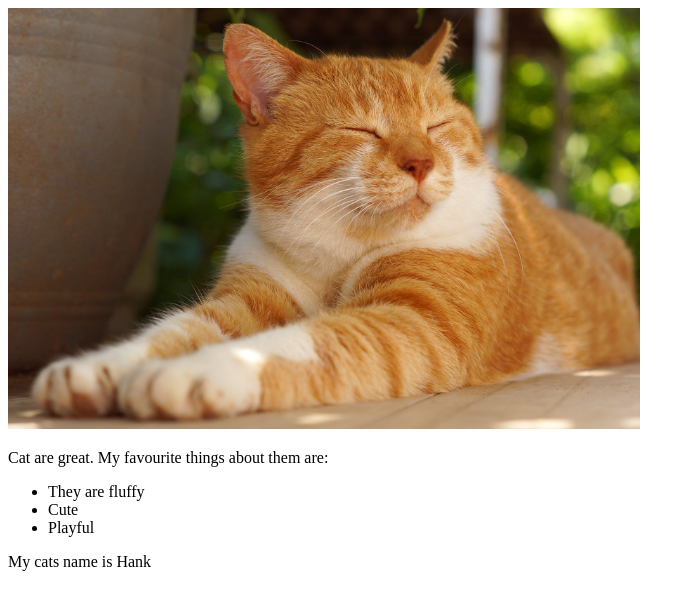
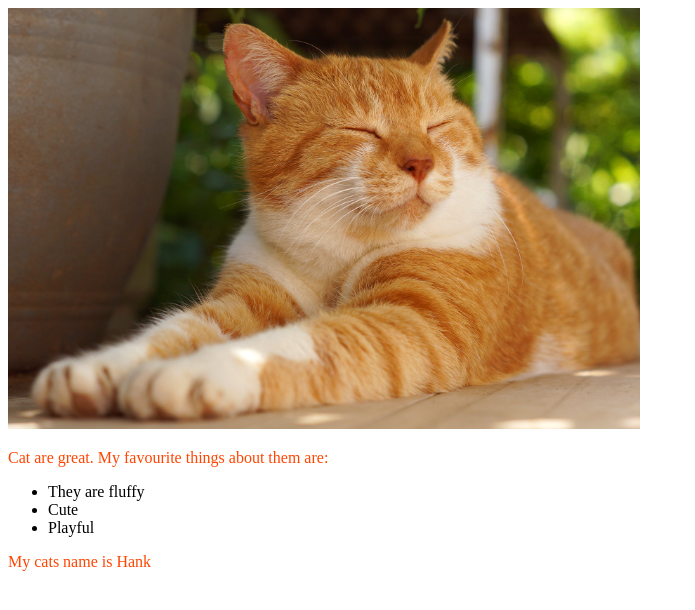
Before and after one commit to Grinner28/test-website, a plain HTML site: page index.html in a window 1280 px wide. Shown: the whole page, without its empty margins (0-695 px from the left). Drawn offline with Linux system fonts and the light colour scheme.

Commit message:
Added color elements

```diff
--- a/index.html
+++ b/index.html
@@ -4,6 +4,7 @@
 <head>
     <meta charset="utf-8">
     <title>My test page</title>
+    <link href="styles/styles.css" rel="stylesheet">
 </head>
 
 <body>
--- a/styles/styles.css
+++ b/styles/styles.css
@@ -0,0 +1,4 @@
+p {
+    color: orangered;
+
+}
```
